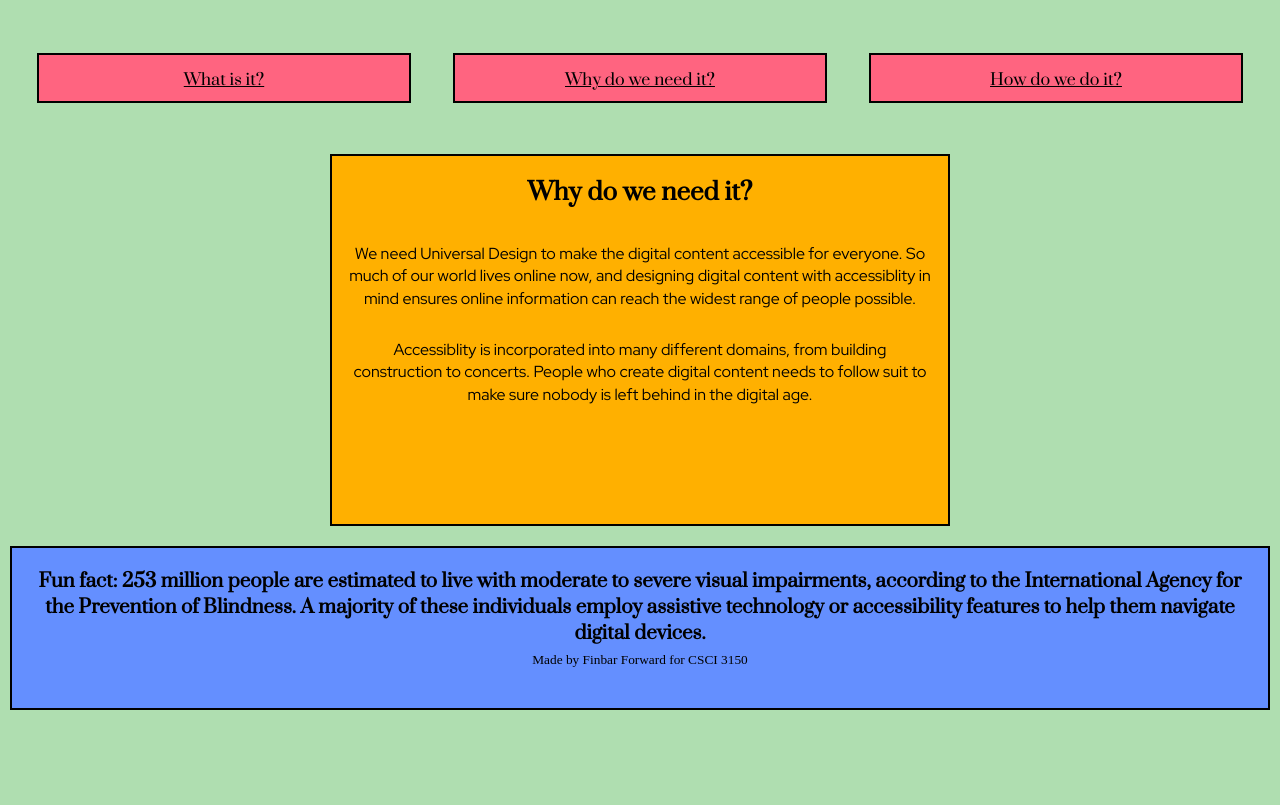
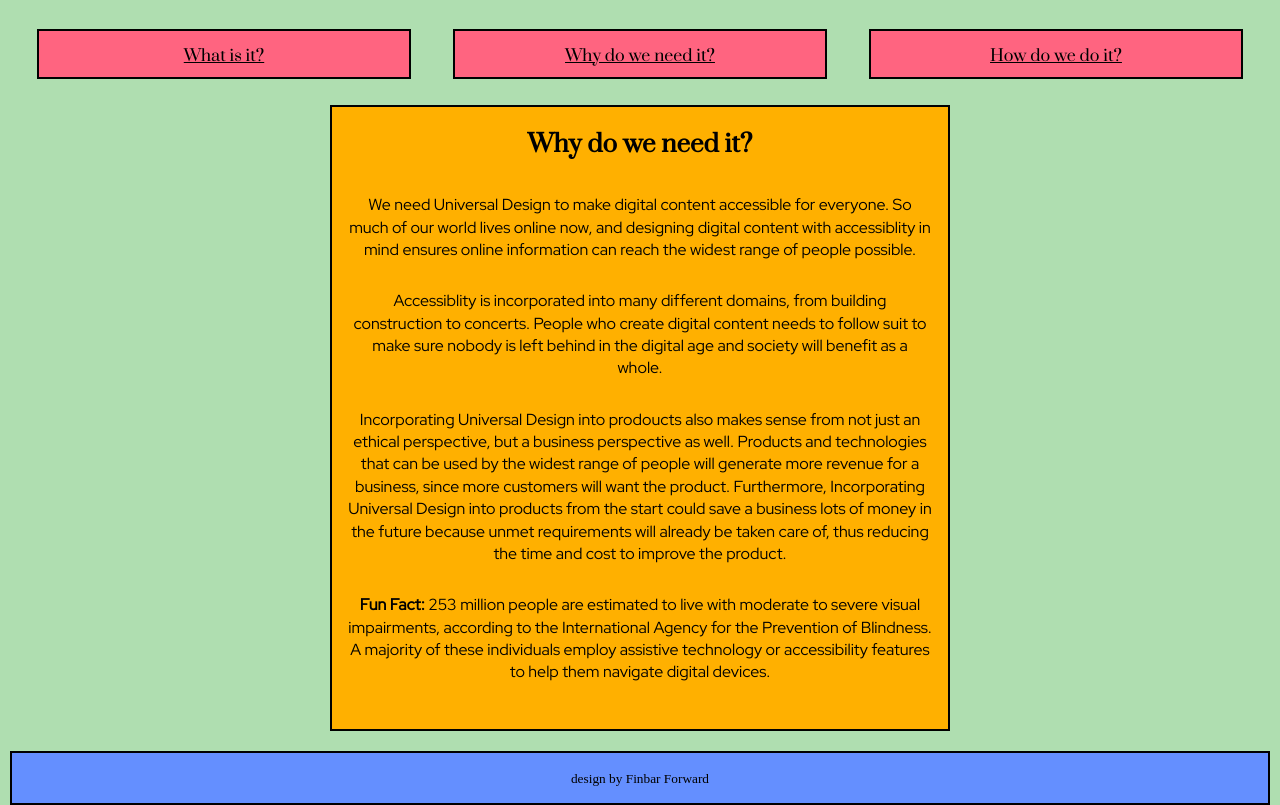
Before and after one commit to fifo1175/csci-3150-website, a plain HTML site: page why.html in a window 1280 px wide. Shown: the part 80-885 px from the top of the page. Before the commit the page ends 800 px from the top, so only its background shows below. Drawn offline with Linux system fonts and the light colour scheme.

Commit message:
content updates

```diff
--- a/why.html
+++ b/why.html
@@ -24,19 +24,22 @@
         <main>
             <section id="content">
                 <h2>Why do we need it?</h2>
-                <p>We need Universal Design to make the digital content accessible for everyone.
+                <p>We need Universal Design to make digital content accessible for everyone.
                     So much of our world lives online now, and designing digital content with accessiblity in mind ensures online information
                 can reach the widest range of people possible.</p>
                 <p>Accessiblity is incorporated into many different domains, from building construction to concerts.  People who create digital content
-                    needs to follow suit to make sure nobody is left behind in the digital age. </p>
-
+                    needs to follow suit to make sure nobody is left behind in the digital age and society will benefit as a whole. </p>
+                <p>
+                    Incorporating Universal Design into prodoucts also makes sense from not just an ethical perspective, but a business perspective as well.
+                    Products and technologies that can be used by the widest range of people will generate more revenue for a business, since more customers
+                    will want the product.  Furthermore, Incorporating Universal Design into products from the start could save a business lots of money in the future
+                    because unmet requirements will already be taken care of, thus reducing the time and cost to improve the product.
+                </p>
+                <p><strong>Fun Fact: </strong>253 million people are estimated to live with moderate to severe visual impairments, according to the International Agency for the Prevention of Blindness. A majority of these individuals employ assistive technology or accessibility features to help them navigate digital devices.</p>
             </section>
         </main>
           <footer>
-            <h3>
-                Fun fact: 253 million people are estimated to live with moderate to severe visual impairments, according to the International Agency for the Prevention of Blindness. A majority of these individuals employ assistive technology or accessibility features to help them navigate digital devices.
-            </h3>
-            <small>Made by Finbar Forward for CSCI 3150</small>
+            <small>design by Finbar Forward</small>
           </footer>
     </div>
 
```
Also changed, not shown: how.html (+7 -3 lines), index.html (+9 -4 lines).
